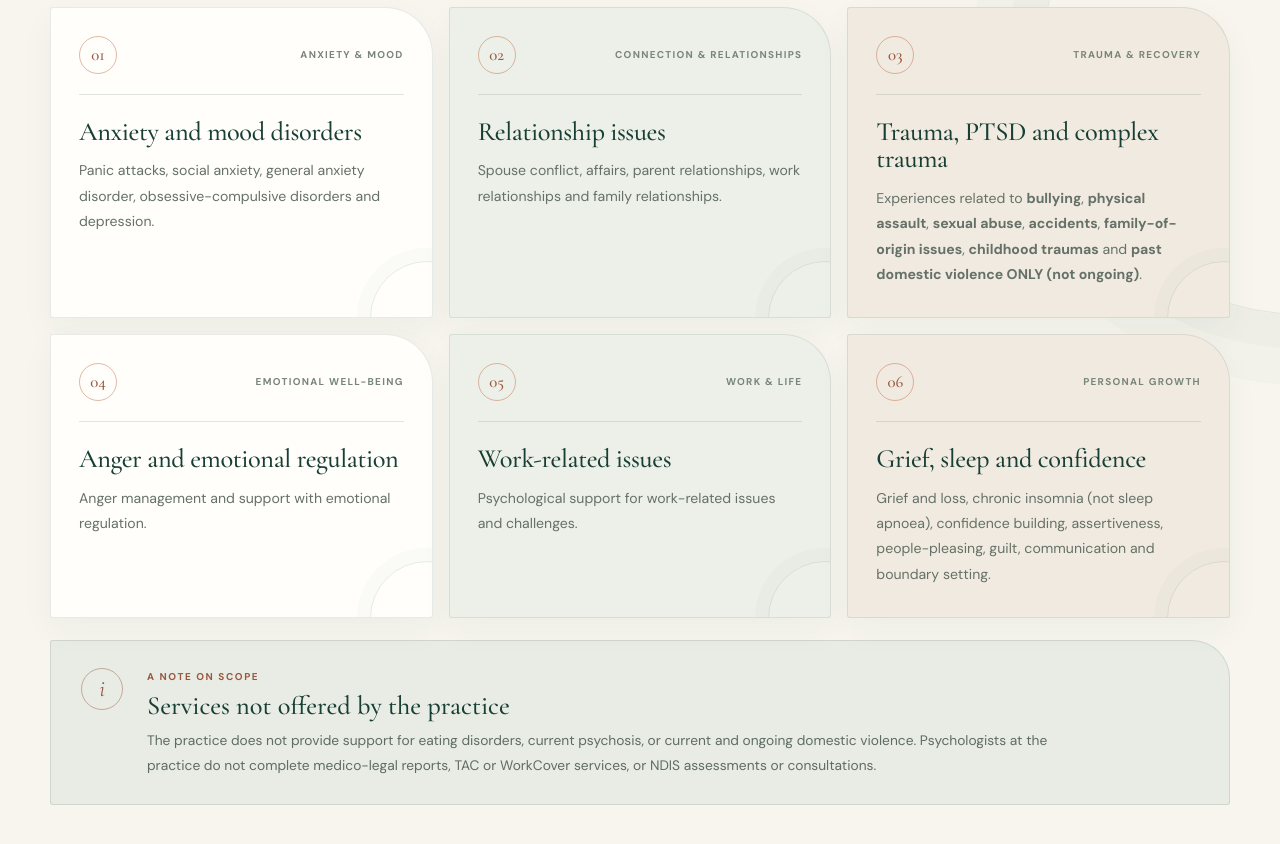
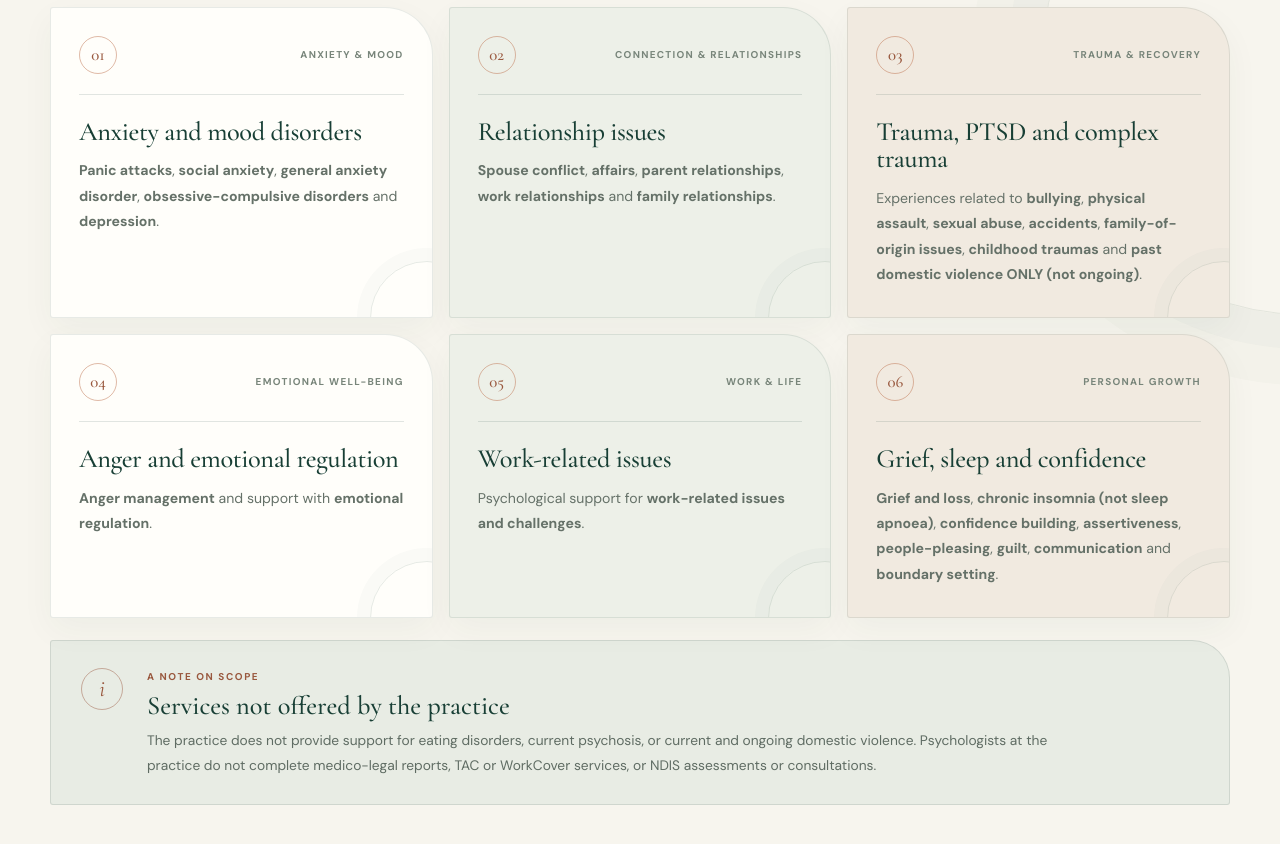
Before and after one commit to bijayajb/stillwaters, a plain HTML site: page index.html in a window 1280 px wide. Shown: the part 4030-4874 px from the top of the page. Drawn offline with nearby package versions, Linux system fonts and the light colour scheme.

Commit message:
Enhance text emphasis in support sections
Updated paragraphs to emphasize key terms with strong tags.

```diff
--- a/index.html
+++ b/index.html
@@ -128,13 +128,13 @@
         <article class="support-card reveal">
           <div class="support-card-top"><span class="support-index">01</span><span class="support-kicker">Anxiety &amp; mood</span></div>
           <h3>Anxiety and mood disorders</h3>
-          <p>Panic attacks, social anxiety, general anxiety disorder, obsessive-compulsive disorders and depression.</p>
+          <p><strong>Panic attacks</strong>, <strong>social anxiety</strong>, <strong>general anxiety disorder</strong>, <strong>obsessive-compulsive disorders</strong> and <strong>depression</strong>.</p>
         </article>
 
         <article class="support-card reveal">
           <div class="support-card-top"><span class="support-index">02</span><span class="support-kicker">Connection &amp; relationships</span></div>
           <h3>Relationship issues</h3>
-          <p>Spouse conflict, affairs, parent relationships, work relationships and family relationships.</p>
+          <p><strong>Spouse conflict</strong>, <strong>affairs</strong>, <strong>parent relationships</strong>, <strong>work relationships</strong> and <strong>family relationships</strong>.</p>
         </article>
 
         <article class="support-card reveal">
@@ -146,19 +146,19 @@
         <article class="support-card reveal">
           <div class="support-card-top"><span class="support-index">04</span><span class="support-kicker">Emotional well-being</span></div>
           <h3>Anger and emotional regulation</h3>
-          <p>Anger management and support with emotional regulation.</p>
+          <p><strong>Anger management</strong> and support with <strong>emotional regulation</strong>.</p>
         </article>
 
         <article class="support-card reveal">
           <div class="support-card-top"><span class="support-index">05</span><span class="support-kicker">Work &amp; life</span></div>
           <h3>Work-related issues</h3>
-          <p>Psychological support for work-related issues and challenges.</p>
+          <p>Psychological support for <strong>work-related issues and challenges</strong>.</p>
         </article>
 
         <article class="support-card reveal">
           <div class="support-card-top"><span class="support-index">06</span><span class="support-kicker">Personal growth</span></div>
           <h3>Grief, sleep and confidence</h3>
-          <p>Grief and loss, chronic insomnia (not sleep apnoea), confidence building, assertiveness, people-pleasing, guilt, communication and boundary setting.</p>
+          <p><strong>Grief and loss</strong>, <strong>chronic insomnia (not sleep apnoea)</strong>, <strong>confidence building</strong>, <strong>assertiveness</strong>, <strong>people-pleasing</strong>, <strong>guilt</strong>, <strong>communication</strong> and <strong>boundary setting</strong>.</p>
         </article>
       </div>
 
```
